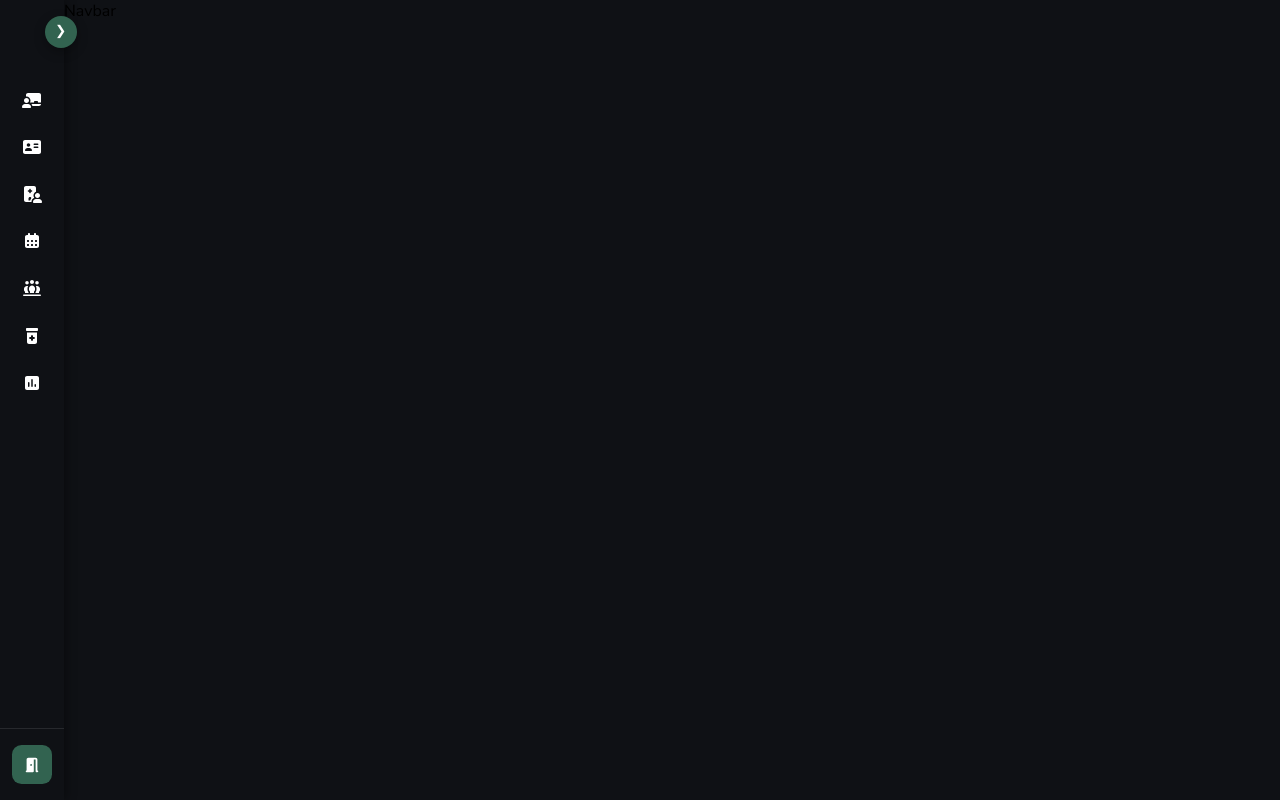
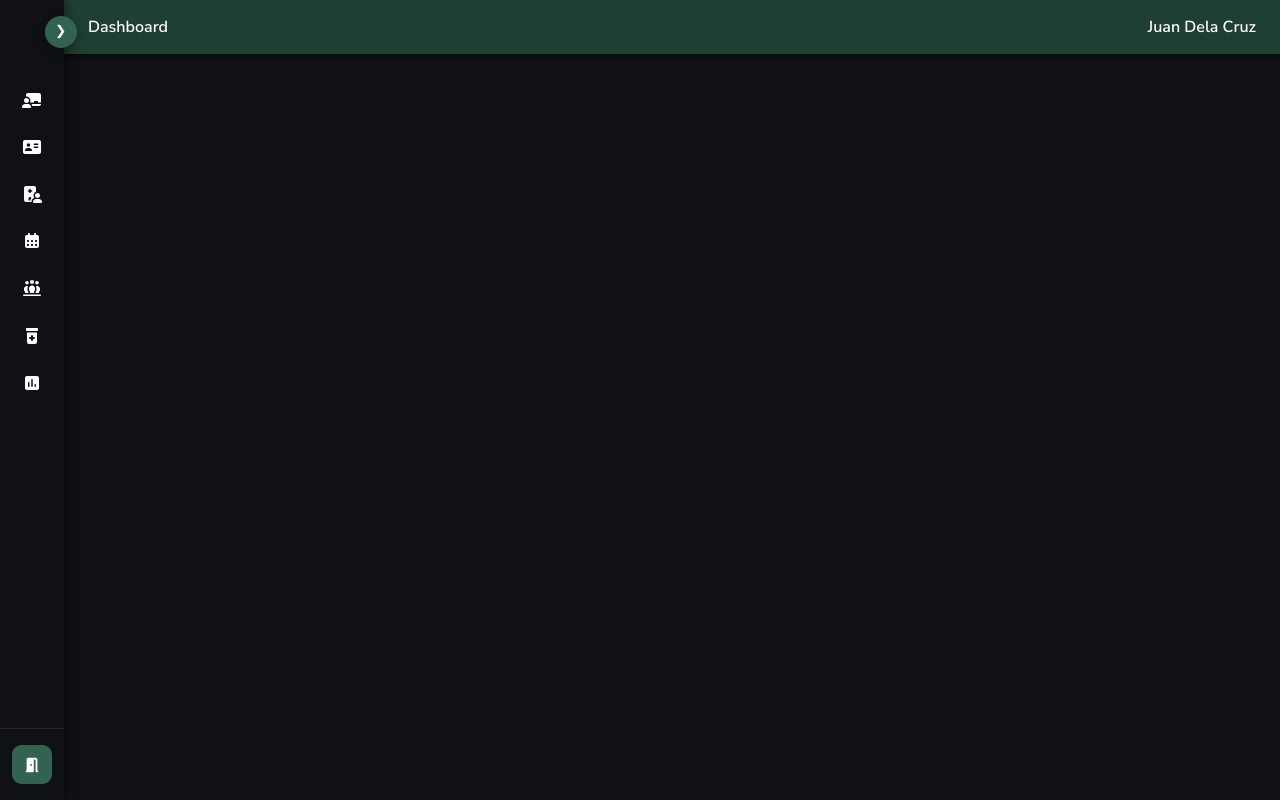
Before and after one commit to AspiringSaint/rhcms-1, a React (Vite) app: page /admin in a window 1280 px wide. Built offline with nearby package versions, Linux system fonts and the light colour scheme.

Commit message:
added the initial design of navbar component

```diff
--- a/src/components/Navbar.jsx
+++ b/src/components/Navbar.jsx
@@ -4,7 +4,10 @@ import '../styles/components/Navbar.css'
 
 const Navbar = () => {
   return (
-    <div>Navbar</div>
+    <nav className='navbar'>
+        <p className='navbar-title'>Dashboard</p>
+        <p className='navbar-user'>Juan Dela Cruz</p>
+    </nav>
   )
 }
 
--- a/src/styles/components/Navbar.css
+++ b/src/styles/components/Navbar.css
@@ -0,0 +1,11 @@
+.navbar {
+  width: 100%;
+  background: #1f3f32; /* darker Vue-green */
+  padding: 1rem 1.5rem;
+  display: flex;
+  justify-content: space-between;
+  align-items: center;
+  box-shadow: 0 2px 6px rgba(0,0,0,0.5);
+  color: #ffffff;
+  font-weight: 600;
+}
```
